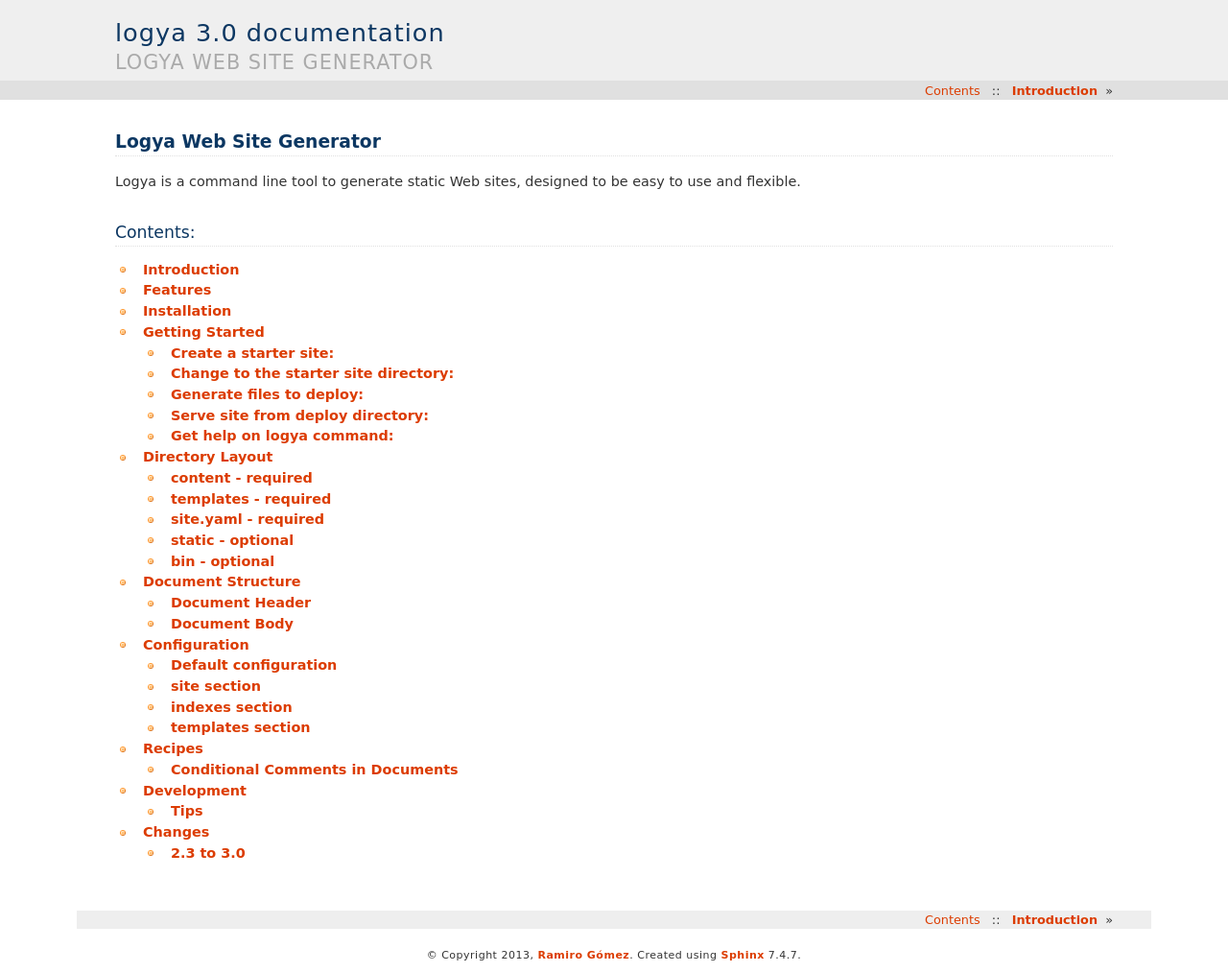
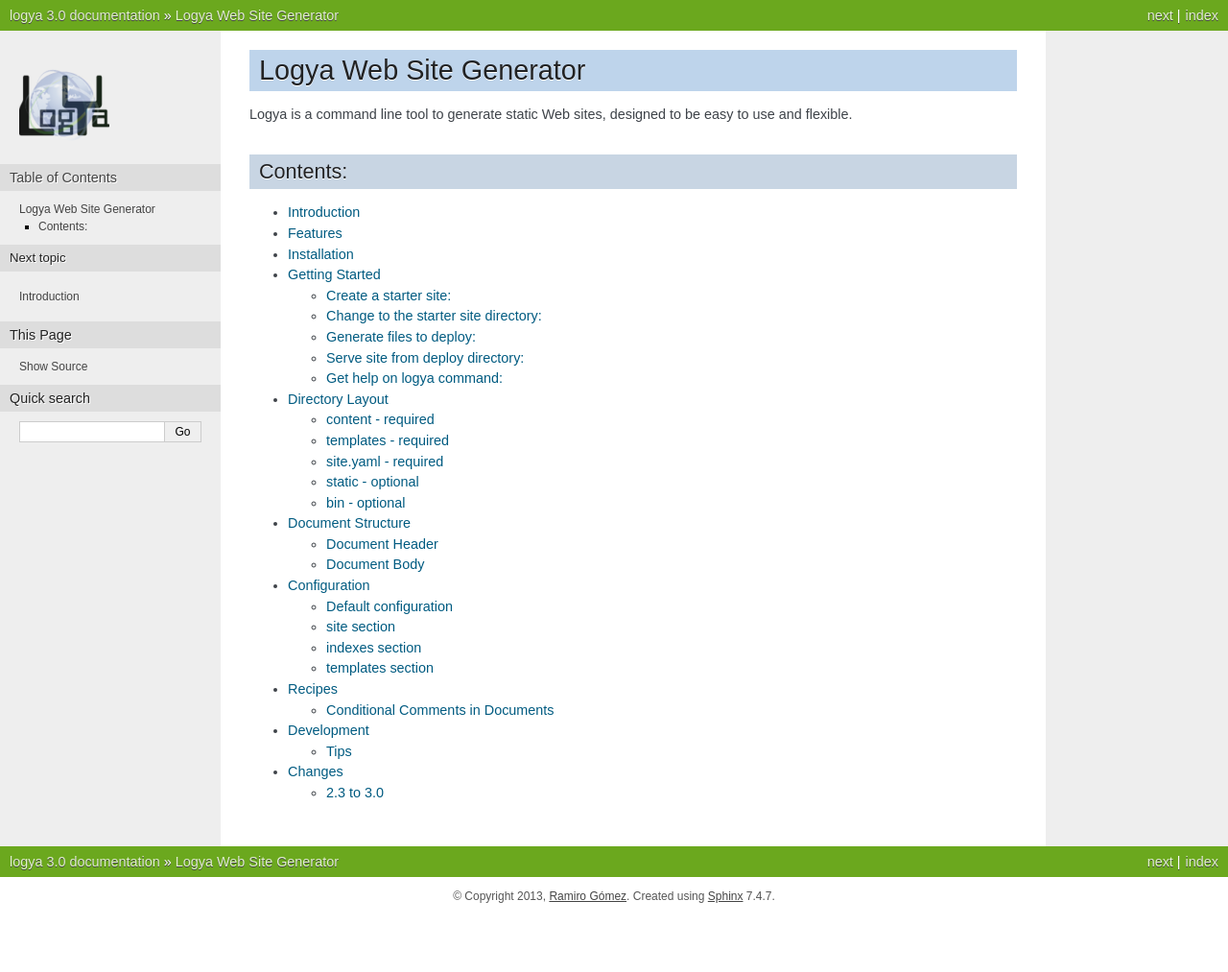
Before and after one commit to yaph/logya, a Sphinx documentation site: the page built from docs/index.rst, in a window 1280 px wide. Shown: the whole page at 96% size. Built offline with Sphinx 7.4.7, drawn with Linux system fonts in a browser that asks for light colours; pages that are not in the unit, such as notebooks, are missing from menus; after the commit the page ends 954 px from its top, so only the background shows below that.

Commit message:
use nature sphinx theme

```diff
--- a/docs/conf.py
+++ b/docs/conf.py
@@ -94,7 +94,7 @@
 
 # The theme to use for HTML and HTML Help pages.  See the documentation for
 # a list of builtin themes.
-html_theme = 'haiku'
+html_theme = 'nature'
 
 # Theme options are theme-specific and customize the look and feel of a theme
 # further.  For a list of options available for each theme, see the
```
